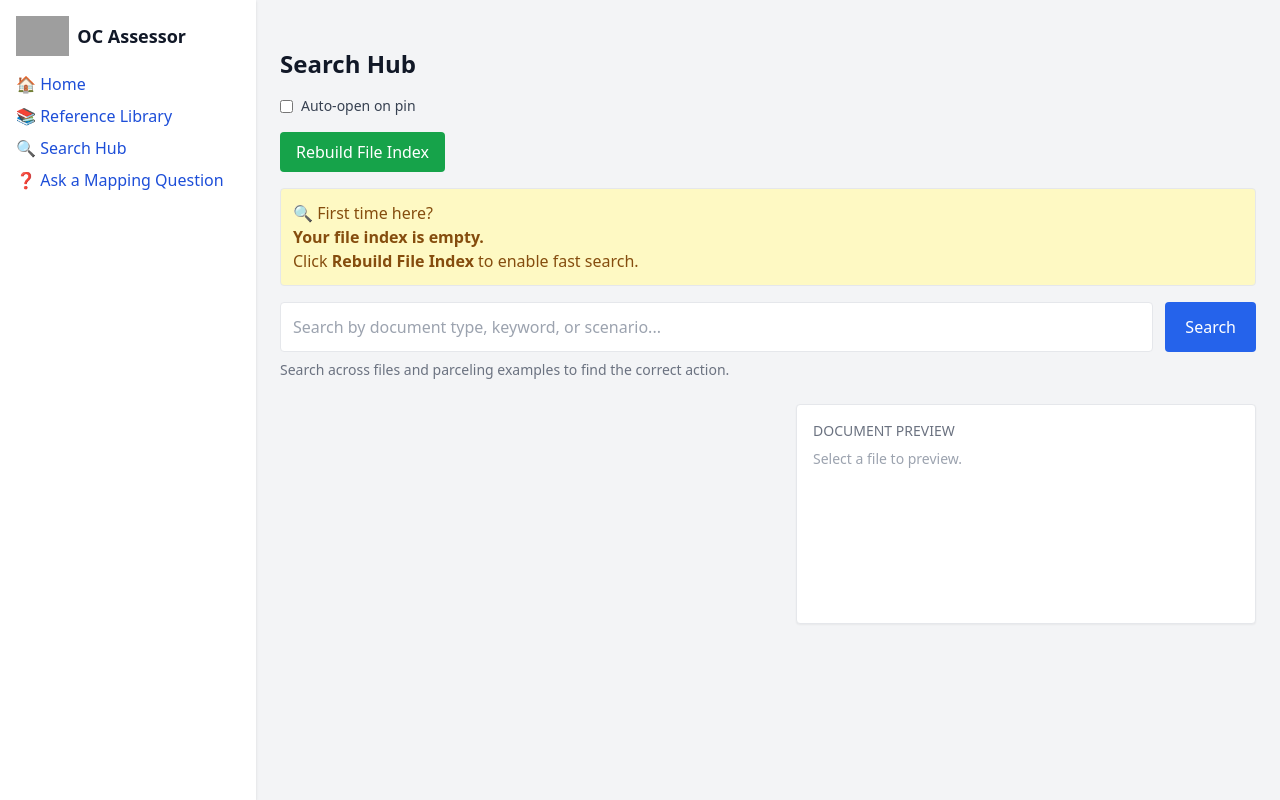
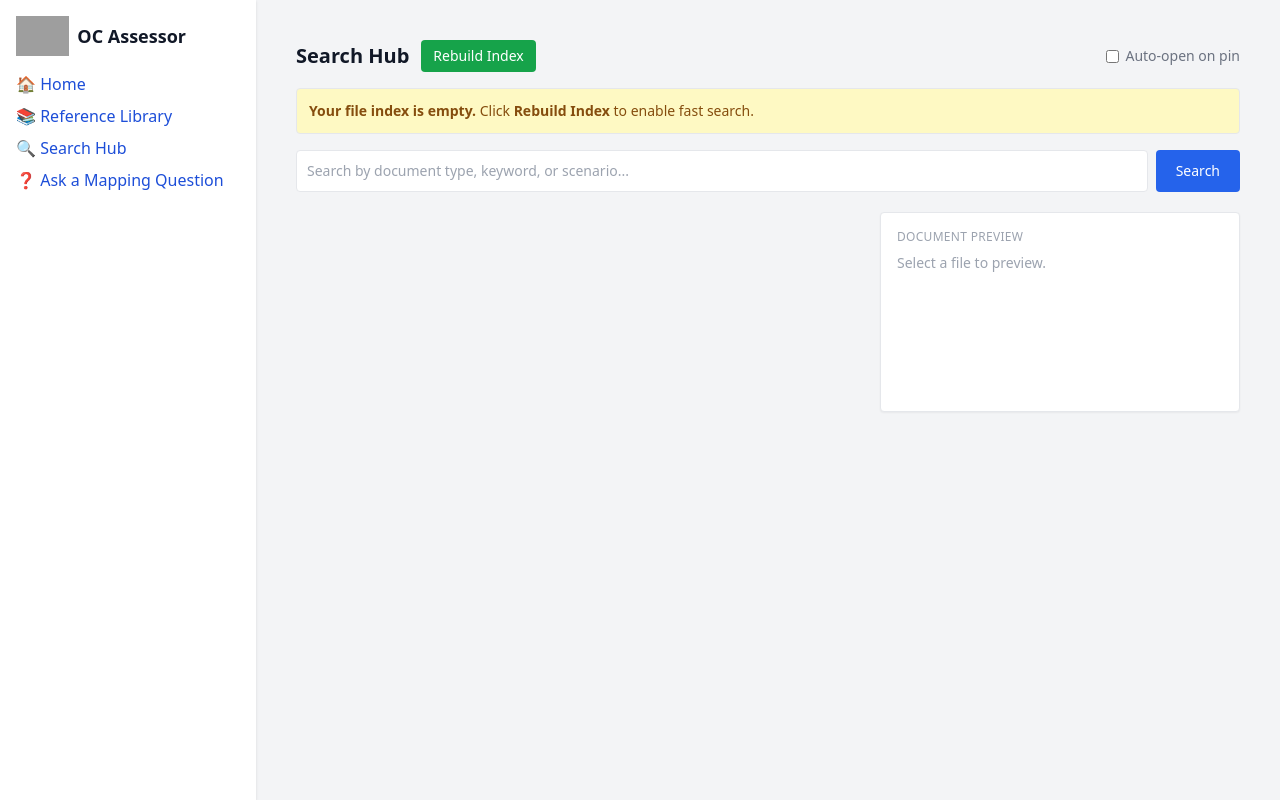
Before and after one commit to chrisrivero-dev/sop-hub, a Flask app: page /search-hub in a window 1280 px wide. Run offline with Flask 3, Linux system fonts and the light colour scheme; data that the repository does not hold is empty; some libraries are stand-ins or nearby versions; grey boxes are pictures that could not be loaded.

Commit message:
Polish Search Hub layout and add controls

```diff
--- a/static/js/search_assistant.js
+++ b/static/js/search_assistant.js
@@ -72,27 +72,22 @@ document.addEventListener("DOMContentLoaded", () => {
     ];
 
     return `
-      <div class="p-4 border rounded bg-white shadow-sm">
-        <div class="text-sm text-gray-500 mb-2">RECOMMENDED ACTION</div>
-        <div class="text-2xl font-bold text-red-600">
-          ${escapeHtml(actions.join(", "))}
-        </div>
-        <div class="mt-3 text-xs bg-yellow-100 px-3 py-2 rounded text-yellow-800">
-          Based on ${examples.length} prior processed documents
-        </div>
+      <div class="p-3 border-l-4 border-red-500 bg-white shadow-sm rounded">
+        <div class="text-xs text-gray-400 uppercase tracking-wide mb-1">Recommended Action</div>
+        <div class="text-2xl font-bold text-red-600">${escapeHtml(actions.join(", "))}</div>
+        <div class="mt-2 text-xs text-gray-400">Based on ${examples.length} prior processed documents</div>
       </div>
     `;
   }
 
   function renderRelatedFiles(files) {
     let html = `
-      <div class="p-4 border rounded bg-white shadow-sm">
-        <div class="text-sm text-gray-500 mb-2">RELATED FILES</div>
+      <div class="border rounded bg-white shadow-sm">
+        <div class="px-3 py-2 bg-gray-50 border-b text-xs text-gray-400 uppercase tracking-wide font-semibold">Related Files</div>
+        <div class="px-3">
     `;
-
     if (!files.length) {
-      html += `<div class="text-sm text-gray-500">No related files found.</div>`;
-      html += `</div>`;
+      html += `<div class="px-3 py-3 text-sm text-gray-400">No related files found.</div></div>`;
       return html;
     }
 
@@ -100,15 +95,14 @@ document.addEventListener("DOMContentLoaded", () => {
 
     files.slice(0, 15).forEach((file) => {
       html += `
-        <div class="flex items-center border-b py-2 gap-2">
+        <div class="flex items-center border-b py-2 gap-3">
           <button
             type="button"
-            class="pin-btn text-base font-bold leading-none flex-shrink-0"
+            class="pin-btn flex-shrink-0 font-bold text-white bg-green-600 hover:bg-green-700 rounded w-9 h-9 flex items-center justify-center text-xl leading-none border-2 border-green-700"
             data-name="${escapeHtml(file.name)}"
             data-path="${escapeHtml(file.full_path)}"
             data-selected="false"
-            title="Add to Reference Library"
-            style="color:#6B7280;">
+            title="Add to Reference Library">
             +
           </button>
 
@@ -129,7 +123,7 @@ document.addEventListener("DOMContentLoaded", () => {
       `;
     });
 
-    html += `</div></div>`;
+    html += `</div></div></div>`;
     return html;
   }
 
@@ -169,8 +163,13 @@ document.addEventListener("DOMContentLoaded", () => {
 
       if (data.pinned) {
         buttonEl.dataset.selected = "true";
-        buttonEl.style.color = "#16a34a";
         buttonEl.textContent = "✓";
+        buttonEl.classList.remove(
+          "bg-green-600",
+          "hover:bg-green-700",
+          "border-green-700",
+        );
+        buttonEl.classList.add("bg-yellow-500", "border-yellow-600");
 
         if (!selectedItems.find((item) => item.path === filePath)) {
           selectedItems.push({ name: fileName, path: filePath });
@@ -188,8 +187,13 @@ document.addEventListener("DOMContentLoaded", () => {
       }
 
       buttonEl.dataset.selected = "false";
-      buttonEl.style.color = "#6B7280";
       buttonEl.textContent = "+";
+      buttonEl.classList.remove("bg-yellow-500", "border-yellow-600");
+      buttonEl.classList.add(
+        "bg-green-600",
+        "hover:bg-green-700",
+        "border-green-700",
+      );
       selectedItems = selectedItems.filter((item) => item.path !== filePath);
     } catch (error) {
       console.error("PIN ERROR:", error);
@@ -223,8 +227,13 @@ document.addEventListener("DOMContentLoaded", () => {
 
     document.querySelectorAll(".pin-btn").forEach((button) => {
       button.dataset.selected = "false";
-      button.style.color = "#6B7280";
       button.textContent = "+";
+      button.classList.remove("bg-yellow-500", "border-yellow-600");
+      button.classList.add(
+        "bg-green-600",
+        "hover:bg-green-700",
+        "border-green-700",
+      );
 
       button.addEventListener("click", async () => {
         await togglePin(button);
--- a/templates/search.html
+++ b/templates/search.html
@@ -10,101 +10,76 @@
     }
 </style>
 
-<div class="container mx-auto mt-6 max-w-6xl">
-    <h1 class="text-2xl font-bold mb-4">Search Hub</h1>
+<div class="container mx-auto mt-4 px-4">
 
-    <!-- SETTINGS -->
-    <div class="flex items-center gap-2 mb-4">
-        <input type="checkbox" id="autoOpenToggle" class="form-checkbox">
-        <label for="autoOpenToggle" class="text-sm text-gray-700">
-            Auto-open on pin
-        </label>
-    </div>
+    <!-- TOOLBAR -->
+    <div class="flex items-center gap-3 mb-4 flex-wrap">
+        <h1 class="text-xl font-bold">Search Hub</h1>
 
-    <!-- REINDEX -->
-    <div class="mb-4">
-        <button id="reindexBtn" class="bg-green-600 text-white px-4 py-2 rounded hover:bg-green-700">
-            Rebuild File Index
+        <button id="reindexBtn"
+            class="bg-green-600 text-white px-3 py-1.5 rounded text-sm hover:bg-green-700 whitespace-nowrap">
+            Rebuild Index
         </button>
-        <span id="reindexStatus" class="ml-3 text-sm font-semibold text-gray-700"></span>
+        <span id="reindexStatus" class="text-sm font-semibold text-gray-600"></span>
+
+        <div class="flex items-center gap-1.5 ml-auto">
+            <input type="checkbox" id="autoOpenToggle" class="form-checkbox">
+            <label for="autoOpenToggle" class="text-sm text-gray-500 whitespace-nowrap">Auto-open on pin</label>
+        </div>
     </div>
 
     {% if first_time %}
-    <div class="bg-yellow-100 text-yellow-800 p-3 rounded mb-4 border">
-        🔍 First time here?<br>
-        <strong>Your file index is empty.</strong><br>
-        Click <strong>Rebuild File Index</strong> to enable fast search.
+    <div class="bg-yellow-100 text-yellow-800 p-3 rounded mb-4 border text-sm">
+        <strong>Your file index is empty.</strong> Click <strong>Rebuild Index</strong> to enable fast search.
     </div>
     {% endif %}
 
     <!-- SEARCH BAR -->
-    <div class="flex gap-3 mb-2">
+    <div class="flex gap-2 mb-5">
         <input id="searchInput" type="text" placeholder="Search by document type, keyword, or scenario..."
-            class="border p-3 flex-grow rounded w-full">
-
-        <button id="searchBtn" class="bg-blue-600 text-white px-5 py-2 rounded">
+            class="border p-2.5 flex-grow rounded text-sm w-full">
+        <button id="searchBtn"
+            class="bg-blue-600 text-white px-5 py-2 rounded text-sm whitespace-nowrap hover:bg-blue-700">
             Search
         </button>
     </div>
 
-    <p class="text-gray-500 text-sm mb-6">
-        Search across files and parceling examples to find the correct action.
-    </p>
+    <!-- RESULTS + PREVIEW -->
+    <div class="flex flex-col lg:flex-row gap-5 items-start">
 
-    <!-- RESULTS + PREVIEW (2-col, stacks on small screens) -->
-    <div class="flex flex-col lg:flex-row gap-4 items-start">
-
-        <div id="resultsContainer" class="flex-1 min-w-0 space-y-4"></div>
+        <div id="resultsContainer" class="flex-1 min-w-0 space-y-3"></div>
 
         <div id="referencePreview"
-            class="w-full lg:w-[460px] flex-shrink-0 p-4 border rounded bg-white shadow-sm min-h-[220px]">
-            <div class="text-sm text-gray-500 mb-2">DOCUMENT PREVIEW</div>
+            class="w-full lg:w-[360px] flex-shrink-0 p-4 border rounded bg-white shadow-sm min-h-[200px]">
+            <div class="text-xs text-gray-400 uppercase tracking-wide mb-2">Document Preview</div>
             <div class="text-gray-400 text-sm">Select a file to preview.</div>
         </div>
 
     </div>
 </div>
 
-<!-- ========================= -->
-<!-- SEARCH HUB INIT -->
-<!-- ========================= -->
 <script>
     document.addEventListener("DOMContentLoaded", () => {
 
-        // =========================
-        // AUTO OPEN TOGGLE
-        // =========================
         const toggle = document.getElementById("autoOpenToggle");
-        const saved = localStorage.getItem("autoOpen");
-
-        if (saved === "1") toggle.checked = true;
-
+        if (localStorage.getItem("autoOpen") === "1") toggle.checked = true;
         toggle.addEventListener("change", () => {
             localStorage.setItem("autoOpen", toggle.checked ? "1" : "0");
         });
 
-        // =========================
-        // CLEAR INPUT ON LOAD
-        // =========================
         const input = document.getElementById("searchInput");
         if (input) input.value = "";
 
-        // =========================
-        // REINDEX BUTTON (SAFE BIND)
-        // =========================
         const reindexBtn = document.getElementById("reindexBtn");
-
         if (reindexBtn) {
             reindexBtn.addEventListener("click", async () => {
                 const status = document.getElementById("reindexStatus");
-                status.textContent = "Rebuilding index... Please wait.";
-
+                status.textContent = "Rebuilding… please wait.";
                 try {
                     const resp = await fetch("/reindex", { method: "POST" });
                     const data = await resp.json();
-
                     if (data.success) {
-                        status.textContent = "Index rebuilt successfully! Refreshing...";
+                        status.textContent = "Done! Refreshing…";
                         setTimeout(() => window.location.reload(), 1200);
                     } else {
                         status.textContent = "Error rebuilding index.";
@@ -119,10 +94,7 @@
     });
 </script>
 
-<!-- ========================= -->
-<!-- SEARCH ENGINE (LOAD ONCE ONLY) -->
-<!-- ========================= -->
-<script src="/static/js/reference_preview.js?v=1"></script>
-<script src="/static/js/search_assistant.js?v=5"></script>
+<script src="/static/js/reference_preview.js?v=2"></script>
+<script src="/static/js/search_assistant.js?v=7"></script>
 
 {% endblock %}
```
